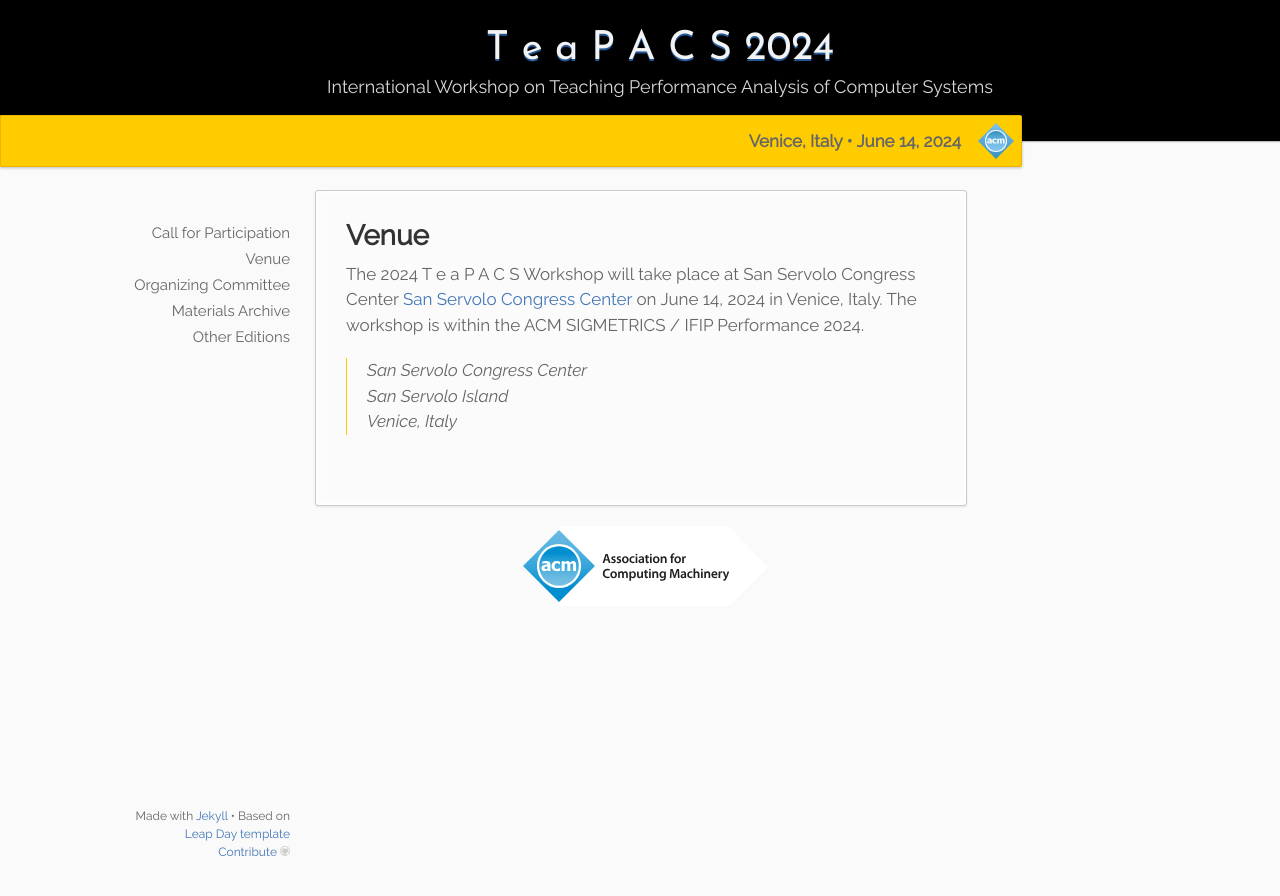
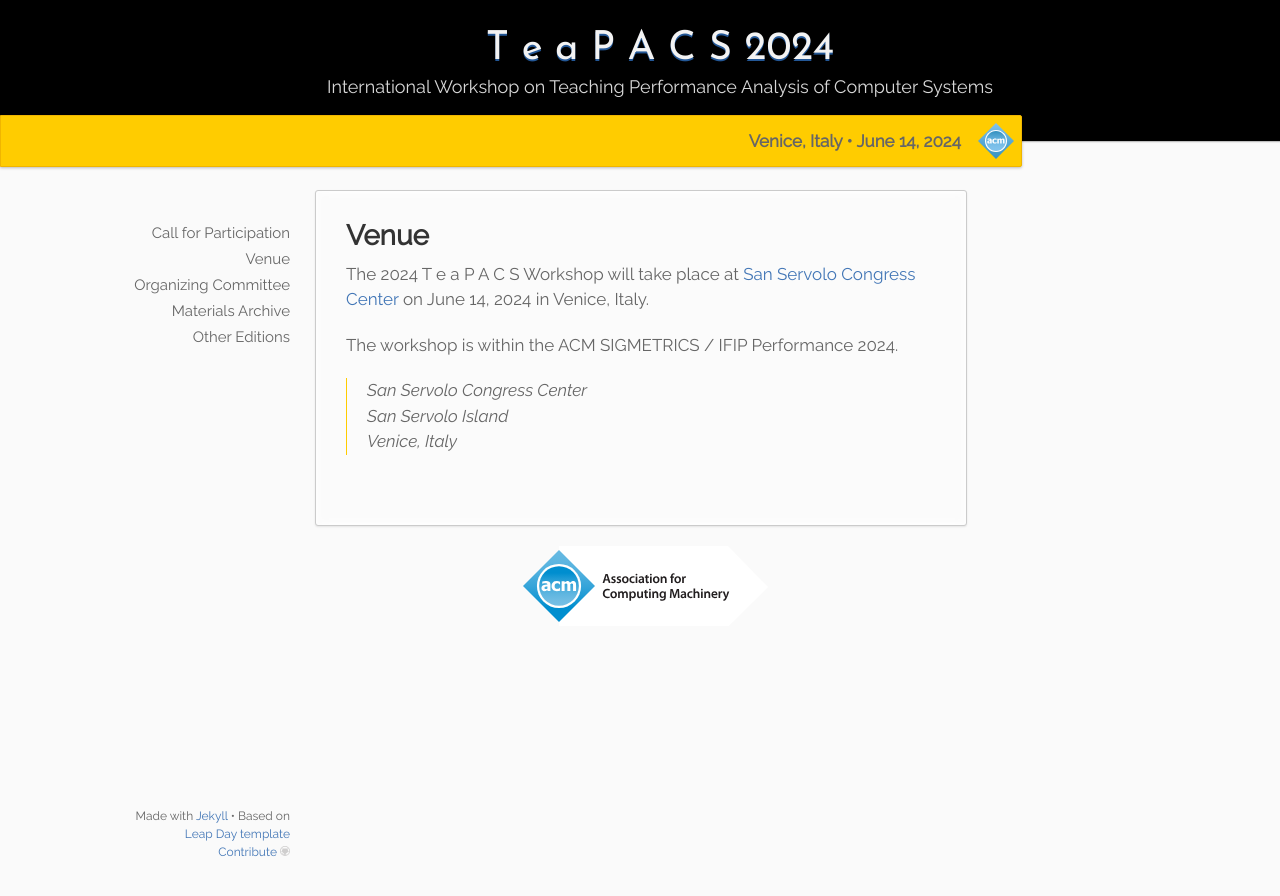
Before and after one commit to alessandropellegrini/teapacs.github.io, a Jekyll site: the page built from _2024/07.venue.md, in a window 1280 px wide. Shown: the top 896 px of the page. Built offline with Jekyll 4.4.1, drawn with Linux system fonts in a browser that asks for light colours; part of the change alters nothing that is shown.

```diff
--- a/_2024/07.venue.md
+++ b/_2024/07.venue.md
@@ -8,10 +8,14 @@ permalink: /:collection/venue
 {% for coll in site.collections %}{% if coll.label == page.collection %}{% assign edition = coll %}{% endif %}{% endfor %}
 {%- assign year = page.collection -%}
 
+The {{ year }} T e a P A C S Workshop will take place at [San Servolo Congress Center]([https://servizimetropolitani.ve.it/it/sanservolo/congressi](https://servizimetropolitani.ve.it/it/sanservolo/congressi)) on {{ edition.dates }} in {{ edition.venue }}.
+
+The workshop is within the ACM SIGMETRICS / IFIP Performance 2024.
+
+<!--
 The {{ year }} T e a P A C S Workshop will take place at {{ edition.location }} [San Servolo Congress Center]([https://servizimetropolitani.ve.it/it/sanservolo/congressi](https://servizimetropolitani.ve.it/it/sanservolo/congressi)) on {{ edition.dates }} in {{ edition.venue }}.
 The workshop is within the ACM SIGMETRICS / IFIP Performance 2024.
 
-<!--
 [San Servolo Congress Center]([https://servizimetropolitani.ve.it/it/sanservolo/congressi](https://servizimetropolitani.ve.it/it/sanservolo/congressi)) in Venice, Italy.
 -->
 > {{ edition.location }}
```
